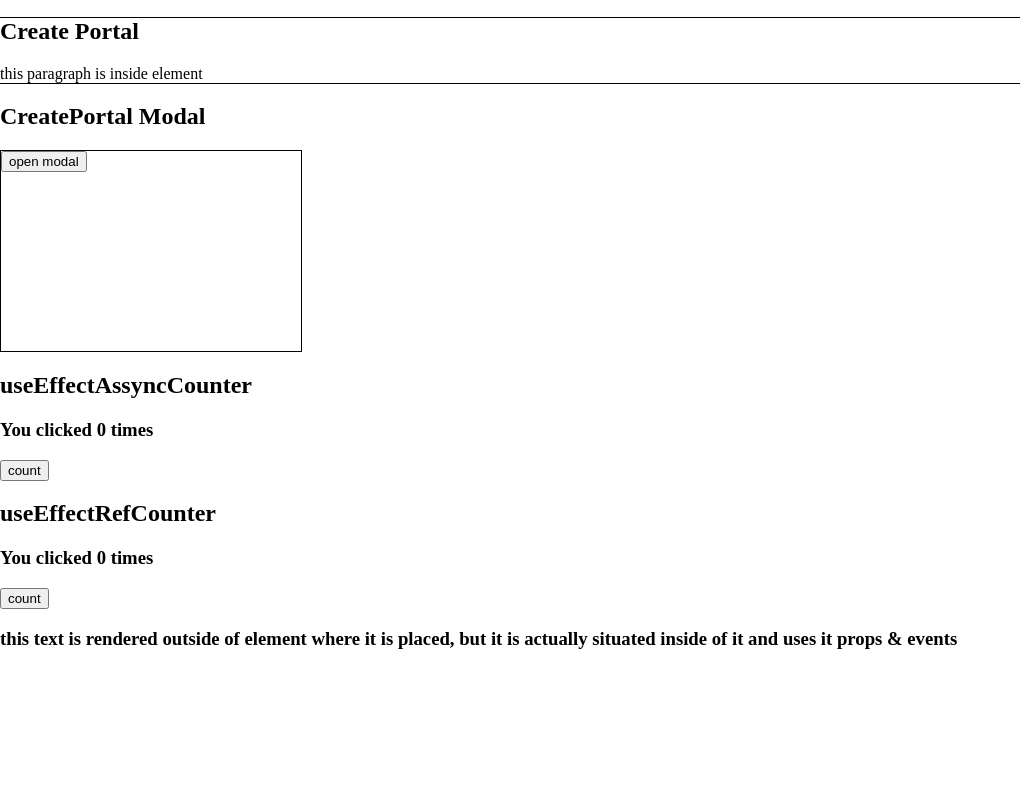
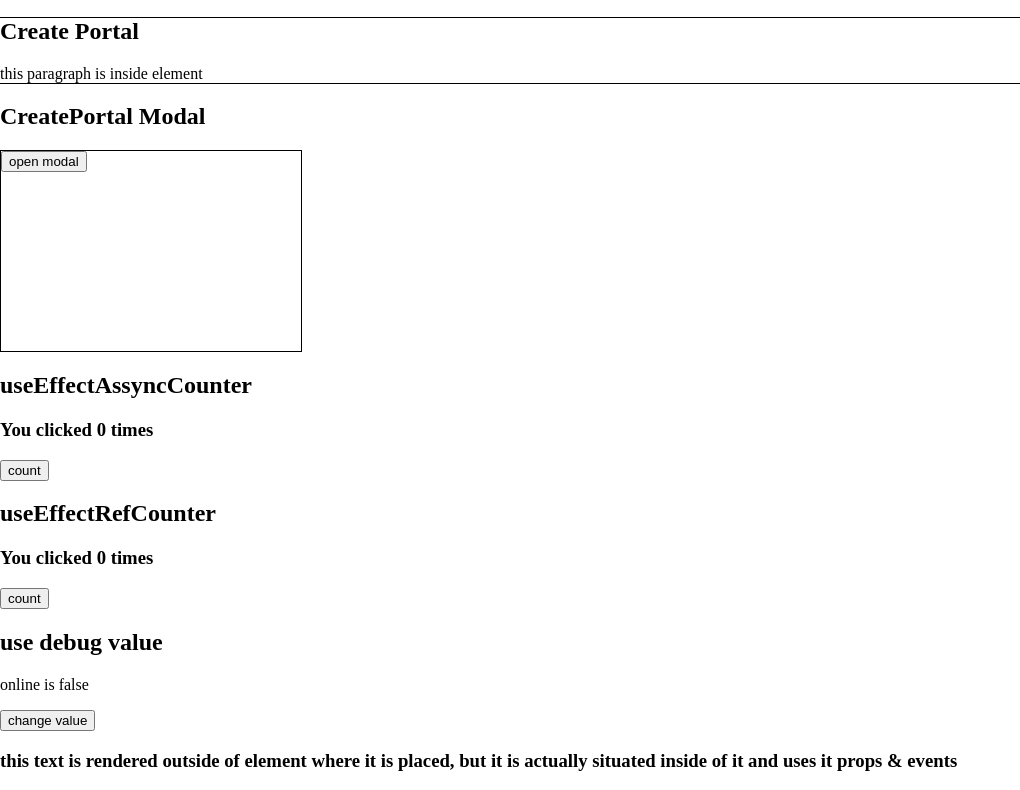
Before and after one commit to Akimba-png/react__deep-dive, a React (Vite) app: page / in a window 1280 px wide. Shown: the part 635-1425 px from the top of the page, without its empty margins (0-1020 px from the left). Before the commit the page ends 1304 px from the top, so only its background shows below. Built offline with nearby package versions, Linux system fonts and the light colour scheme.

Commit message:
feat: Adds useDebugValue explainer

```diff
--- a/src/app.tsx
+++ b/src/app.tsx
@@ -4,6 +4,7 @@ import { UseImperativeHandlePlayer } from './raect-basics/useImperativeHandle/us
 import { CreatePortalNode } from './raect-basics/createPortal/portalNode';
 import { CreatePortalModal } from './raect-basics/createPortal/portalModal';
 import { UseEffectAssyncCounter, UseEffectRefCounter } from './raect-basics/useEffect/useEffectAssyncCounter';
+import { UseDebugValue } from './raect-basics/useDebugValue/useDebugValue';
 
 function App(): JSX.Element {
   return (
@@ -16,6 +17,7 @@ function App(): JSX.Element {
       <CreatePortalModal />
       <UseEffectAssyncCounter />
       <UseEffectRefCounter />
+      <UseDebugValue />
     </>
   )
 }
--- /dev/null
+++ b/src/raect-basics/useDebugValue/useDebugValue.tsx
@@ -0,0 +1,21 @@
+import { useState, useDebugValue } from 'react';
+
+const useCustomHook = (): [boolean, () => void] => {
+  const [ isOnline, setOnline ] = useState(false);
+  useDebugValue(isOnline ? 'online' : 'offline');
+  const onlineHandler = () => {
+    setOnline(p => !p);
+  };
+  return [ isOnline, onlineHandler ];
+};
+
+export function UseDebugValue(): JSX.Element {
+  const [isOnline, onlineHandler] = useCustomHook();
+  return (
+    <>
+      <h2>use debug value</h2>
+      <p>online is {isOnline ? 'true' : 'false'}</p>
+      <button type='button' onClick={onlineHandler}>change value</button>
+    </>
+  );
+}
```
Also changed, not shown: src/raect-basics/useDebugValue/readme.md (added).
